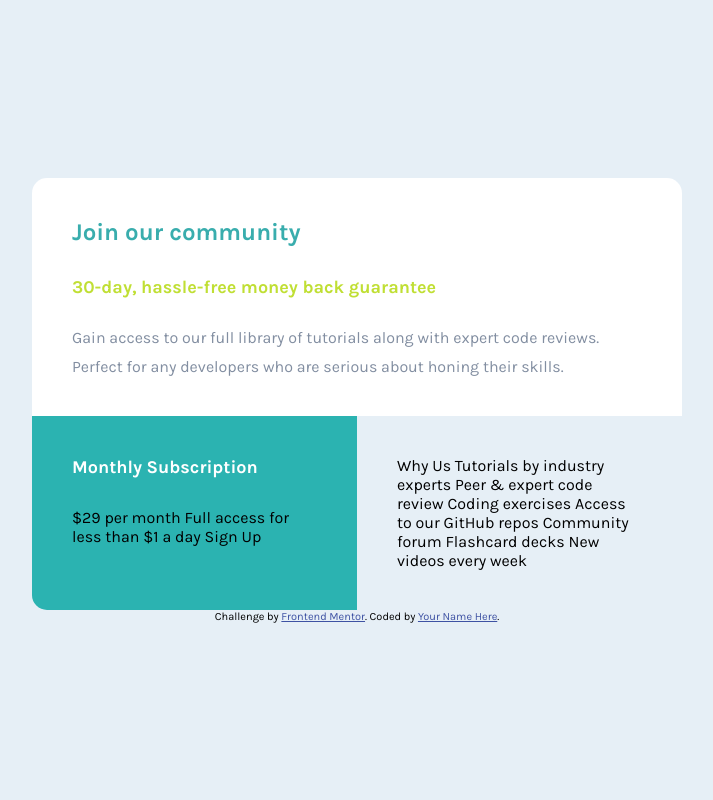
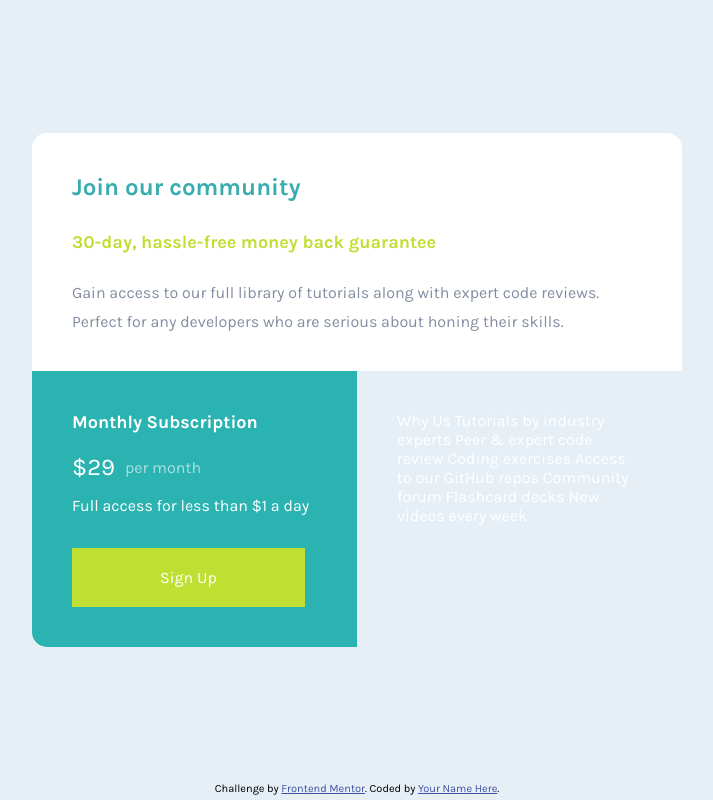
Before and after one commit to lucas-moont/grid-single-price-template, a plain HTML site: page index.html in a window 1280 px wide. Shown: the whole page, without its empty margins (283-996 px from the left). Drawn offline with Linux system fonts and the light colour scheme.

Commit message:
Fixing attribution positioning.

```diff
--- a/index.html
+++ b/index.html
@@ -12,7 +12,15 @@
 
   <!-- Feel free to remove these styles or customise in your own stylesheet 👍 -->
   <style>
-    .attribution { font-size: 11px; text-align: center; }
+    .attribution {
+      font-size: 11px;
+      text-align: center;
+      position: absolute;
+      bottom: 5px;
+      width: 100%;
+      text-align: center;
+      left: 0;
+    }
     .attribution a { color: hsl(228, 45%, 44%); }
   </style>
 </head>
@@ -29,11 +37,11 @@
     <div class='secondLine'>
       <h4>Monthly Subscription</h4>
 
-      &dollar;29 per month
+      <p class='price'><span>&dollar;29</span> per month</p>
 
-      Full access for less than &dollar;1 a day
+      <p>Full access for less than &dollar;1 a day</p>
 
-      Sign Up
+      <a href="#" target='_blank'>Sign Up</a>
     </div>
     <div>
       Why Us
--- a/style.css
+++ b/style.css
@@ -7,13 +7,14 @@
 body{
     background-color: #e6eff6;
     font-family: 'Karla', sans-serif;
-    padding: 20px;
+    padding: 20px 20px 40px;
     display: flex;
     width: 100vw;
     min-height: 100vh;
     flex-direction: column;
     align-items: center;
     justify-content: center;
+    position: relative;
 }
 
 .container{
@@ -26,9 +27,10 @@ body{
 
 .container div{
     padding: 40px;
+    color: #FFF;
 }
 
-.firstLine{
+.container .firstLine{
     background-color: #FFF;
     color: hsl(216, 14%, 57%);
     font-size: 16px;
@@ -43,7 +45,7 @@ h3{
 
 h4{
     font-size: 18px;
-    margin-bottom: 30px;
+    margin-bottom: 20px;
     color: #FFF;
 }
 
@@ -62,3 +64,26 @@ h4{
     grid-column: 1 / 2;
     background-color: #2bb3b1;
 }
+
+.price span{
+    font-size: 24px;
+    margin-right: 10px;
+    color: #FFF;
+}
+
+.secondLine .price{
+    display: flex;
+    align-items: center;
+    color: rgba(255, 255, 255, 0.6);
+    margin-bottom: 15px;
+}
+
+.secondLine a{
+    margin-top: 33px;
+    display: inline-flex;
+    padding: 20px 88px;
+    background-color: #bfdf32;
+    text-decoration: none;
+    color: #FFF;
+
+}
```
